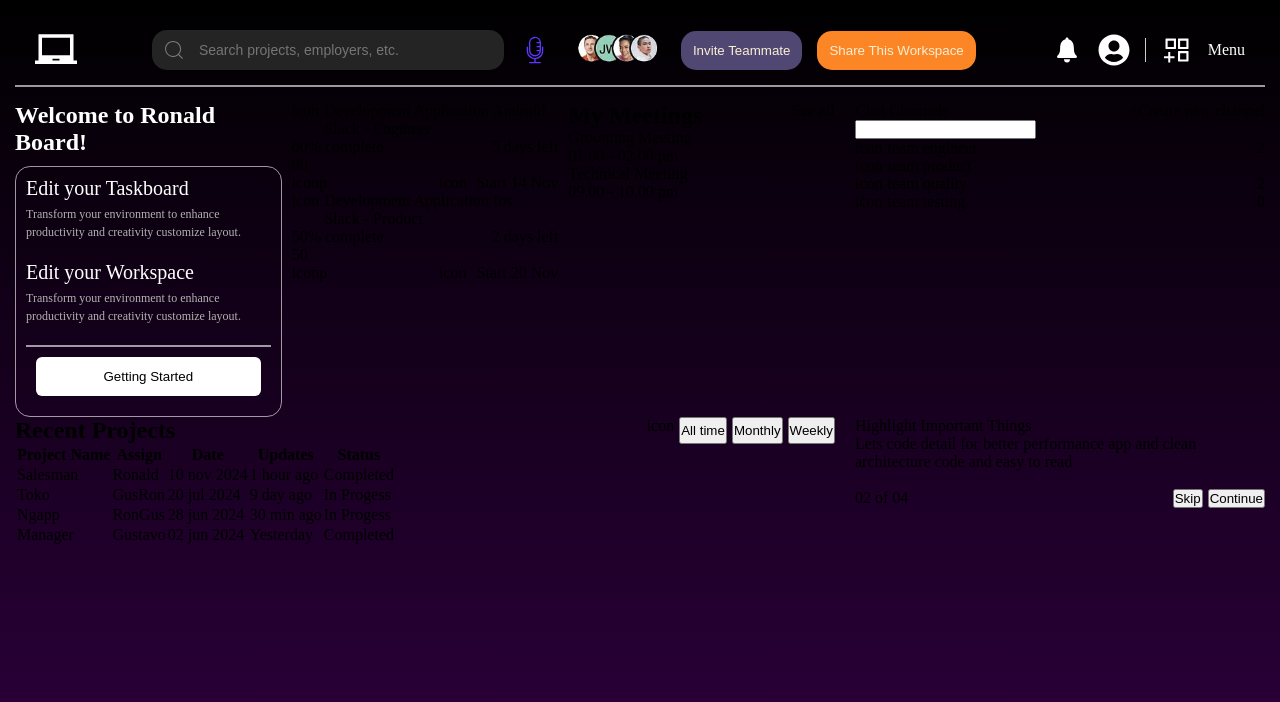
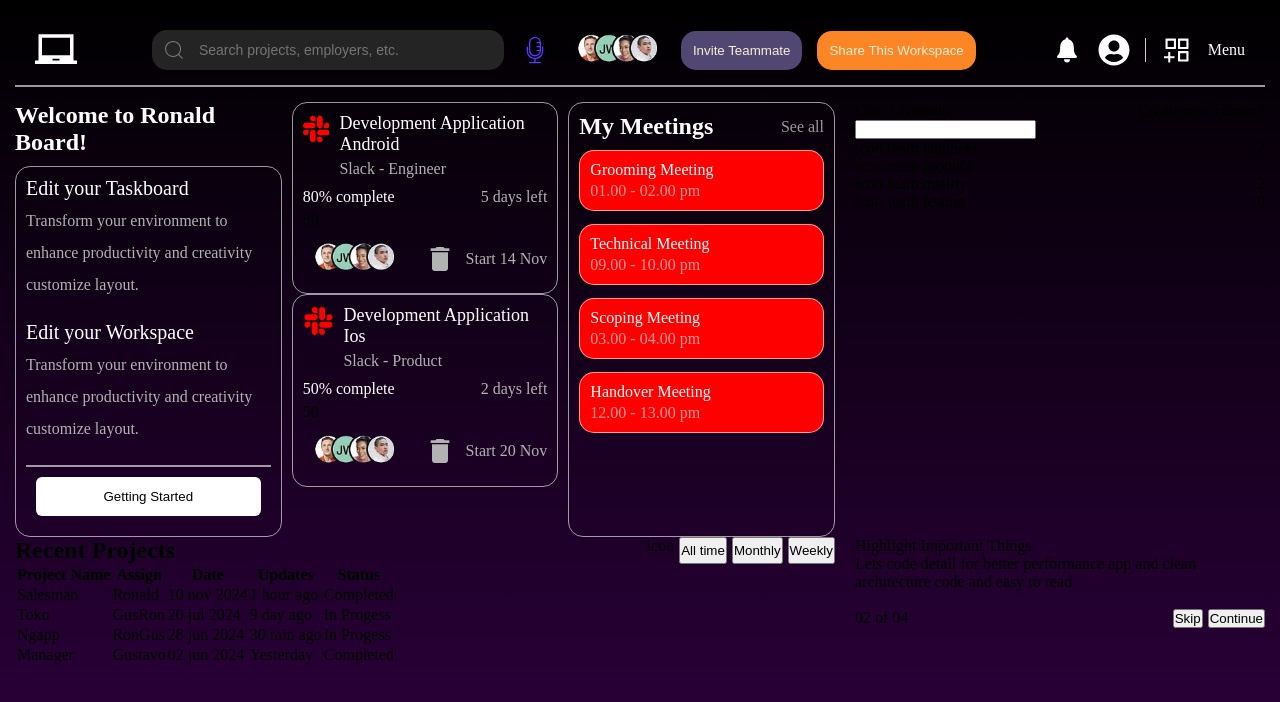
Before and after one commit to RonaldGustavo/project-management-app-ui-react, a React (Vite) app: page / in a window 1280 px wide. Shown: the top 702 px of the page. Built offline with nearby package versions, Linux system fonts and the light colour scheme.

Commit message:
feat: update code

```diff
--- a/package.json
+++ b/package.json
@@ -26,6 +26,6 @@
     "globals": "^16.3.0",
     "typescript": "~5.8.3",
     "typescript-eslint": "^8.39.0",
-    "vite": "^7.1.0"
+    "vite": "^7.1.2"
   }
 }
--- a/src/components/Highlight.tsx
+++ b/src/components/Highlight.tsx
@@ -1,47 +1,57 @@
+import { FaSlack } from "react-icons/fa";
+import { userImg } from "../assets/images";
+import { MdDelete } from "react-icons/md";
+
 const Highlight = () => {
   const dataLeft = [
     {
-      title: 'Edit your Taskboard',
+      title: "Edit your Taskboard",
       description:
-        'Transform your environment to enhance productivity and creativity customize layout.',
+        "Transform your environment to enhance productivity and creativity customize layout.",
     },
 
     {
-      title: 'Edit your Workspace',
+      title: "Edit your Workspace",
       description:
-        'Transform your environment to enhance productivity and creativity customize layout.',
+        "Transform your environment to enhance productivity and creativity customize layout.",
     },
   ];
 
   const dataMid = [
     {
-      iconLogo: 'icon',
-      title: 'Development Application Android',
-      subTitle: 'Slack - Engineer',
-      percentage: '80',
-      dayLeft: '5',
-      iconProfile: 'iconp',
-      startDay: '14',
+      title: "Development Application Android",
+      subTitle: "Slack - Engineer",
+      percentage: "80",
+      dayLeft: "5",
+      iconProfile: "iconp",
+      startDay: "14",
     },
     {
-      iconLogo: 'icon',
-      title: 'Development Application Ios',
-      subTitle: 'Slack - Product',
-      percentage: '50',
-      dayLeft: '2',
-      iconProfile: 'iconp',
-      startDay: '20',
+      title: "Development Application Ios",
+      subTitle: "Slack - Product",
+      percentage: "50",
+      dayLeft: "2",
+      iconProfile: "iconp",
+      startDay: "20",
     },
   ];
 
   const dataRight = [
     {
-      title: 'Grooming Meeting',
-      date: '01.00 - 02.00 pm',
+      title: "Grooming Meeting",
+      date: "01.00 - 02.00 pm",
     },
     {
-      title: 'Technical Meeting',
-      date: '09.00 - 10.00 pm',
+      title: "Technical Meeting",
+      date: "09.00 - 10.00 pm",
+    },
+    {
+      title: "Scoping Meeting",
+      date: "03.00 - 04.00 pm",
+    },
+    {
+      title: "Handover Meeting",
+      date: "12.00 - 13.00 pm",
     },
   ];
 
@@ -51,17 +61,18 @@ const Highlight = () => {
         <div className="highlight-left">
           <h2 className="highlight-left-title">Welcome to Ronald Board!</h2>
           <div className="highlight-left-wrapper">
-
             {dataLeft &&
               dataLeft.map((data: any) => {
                 return (
                   <div className="highlight-left-card">
                     <p className="highlight-left-card-title">{data.title}</p>
-                  <p className="highlight-left-card-desc">{data.description}</p>
+                    <p className="highlight-left-card-desc">
+                      {data.description}
+                    </p>
                   </div>
                 );
               })}
-          <hr className="highlight-divider"/>
+            <hr className="highlight-divider" />
             <div className="highlight-left-card-button-container">
               <button className="highlight-left-card-button">
                 Getting Started
@@ -75,9 +86,10 @@ const Highlight = () => {
               return (
                 <div className="highlight-mid-card">
                   <div className="highlight-mid-card-container-header">
-                    <p className="highlight-mid-card-header-logo">
-                      {data.iconLogo}
-                    </p>
+                    <FaSlack
+                      className="highlight-mid-card-header-logo"
+                      size={32}
+                    />
                     <div className="highlight-mid-card-header-container-title">
                       <p className="highlight-mid-card-header-text-title">
                         {data.title}
@@ -99,13 +111,16 @@ const Highlight = () => {
                     {data.percentage}
                   </p>
                   <div className="highlight-mid-card-container-footer">
-                    <p className="highlight-mid-card-footer-iconProfile">
-                      {data.iconProfile}
-                    </p>
+                    <img
+                      src={userImg}
+                      width={100}
+                      className="highlight-mid-card-footer-iconProfile"
+                    />
                     <div className="highlight-mid-card-footer-container-right">
-                      <p className="highlight-mid-card-footer-iconDelete">
-                        icon
-                      </p>
+                      <MdDelete
+                        className="highlight-mid-card-footer-iconDelete"
+                        size={32}
+                      />
                       <p className="highlight-mid-card-footer-startDate">
                         Start {data.startDay} Nov
                       </p>
--- a/src/styles/components/highlight.css
+++ b/src/styles/components/highlight.css
@@ -43,8 +43,7 @@
 
 .highlight-left-card-desc {
   color: rgb(179, 178, 178);
-    font-size: 12px;
-    line-height: 1.5;
+  line-height: 2;
 }
 
 .highlight-left-card-button-container {
@@ -72,38 +71,52 @@
 }
 
 .highlight-mid-card {
+  border: 0.5px solid rgba(255, 255, 255, 0.6);
+  border-radius: 15px;
+  padding: 10px;
 }
 
 .highlight-mid-card-container-header {
   display: flex;
   justify-content: start;
-  gap: 5px;
+  gap: 10px;
 }
 
 .highlight-mid-card-header-logo {
+  fill: red;
 }
 
 .highlight-mid-card-header-container-title {
+  margin-bottom: 5px;
 }
 
 .highlight-mid-card-header-text-title {
+  margin-bottom: 5px;
+  font-size: 18px;
+  color: white;
 }
 
 .highlight-mid-card-header-text-subTitle {
+  margin-bottom: 5px;
+  color: rgb(179, 178, 178);
 }
 
 .highlight-mid-card-container-percentage {
   display: flex;
   justify-content: space-between;
+  margin-bottom: 5px;
 }
 
 .highlight-mid-card-text-percentage {
+  color: white;
 }
 
 .highlight-mid-card-text-dayLeft {
+  color: rgb(179, 178, 178);
 }
 
 .highlight-mid-card-bar-percentage {
+  margin-bottom: 5px;
 }
 
 .highlight-mid-card-container-footer {
@@ -117,37 +130,56 @@
 .highlight-mid-card-footer-container-right {
   display: flex;
   justify-content: end;
+  align-items: center;
   gap: 10px;
 }
 
 .highlight-mid-card-footer-iconDelete {
+  fill: rgb(179, 178, 178);
 }
 
 .highlight-mid-card-footer-startDate {
+  color: rgb(179, 178, 178);
 }
 
 /* ===== Bagian Kanan ===== */
 .highlight-right {
   display: flex;
   flex-direction: column;
+  border: 0.5px solid rgba(255, 255, 255, 0.6);
+  border-radius: 15px;
+  padding: 10px;
 }
 
 .highlight-right-card-header {
   display: flex;
   justify-content: space-between;
+  align-items: center;
 }
 
 .highlight-right-card-header-text-title {
+  color: white;
+  font-size: 24px;
 }
 
 .highlight-right-card-header-text-seeAll {
+  color: rgba(255, 255, 255, 0.6);
 }
 
 .highlight-right-card-body {
+  background-color: red;
+  margin-bottom: 3px;
+  margin-top: 10px;
+  border: 0.5px solid rgba(255, 255, 255, 0.6);
+  border-radius: 15px;
+  padding: 10px;
 }
 
 .highlight-right-card-body-text-title {
+  color: white;
+  margin-bottom: 3px;
 }
 
 .highlight-right-card-body-text-date {
+  color: rgba(255, 255, 255, 0.6);
 }
--- a/src/styles/index.css
+++ b/src/styles/index.css
@@ -1,8 +1,8 @@
-@import './components/header.css';
-@import './components/highlight.css';
-@import './components/channel.css';
-@import './components/project.css';
-@import './components/news.css';
+@import "./components/header.css";
+@import "./components/highlight.css";
+@import "./components/channel.css";
+@import "./components/project.css";
+@import "./components/news.css";
 
 * {
   margin: 0;
@@ -13,7 +13,7 @@
 
 .container {
   width: 100%;
-    height: 100vh;
+  min-height: 100vh;
   background: linear-gradient(to bottom, #000000, #2e003e);
   /* background-color: white; */
 }
```
Lines whose indentation alone changed are shown as unchanged.
